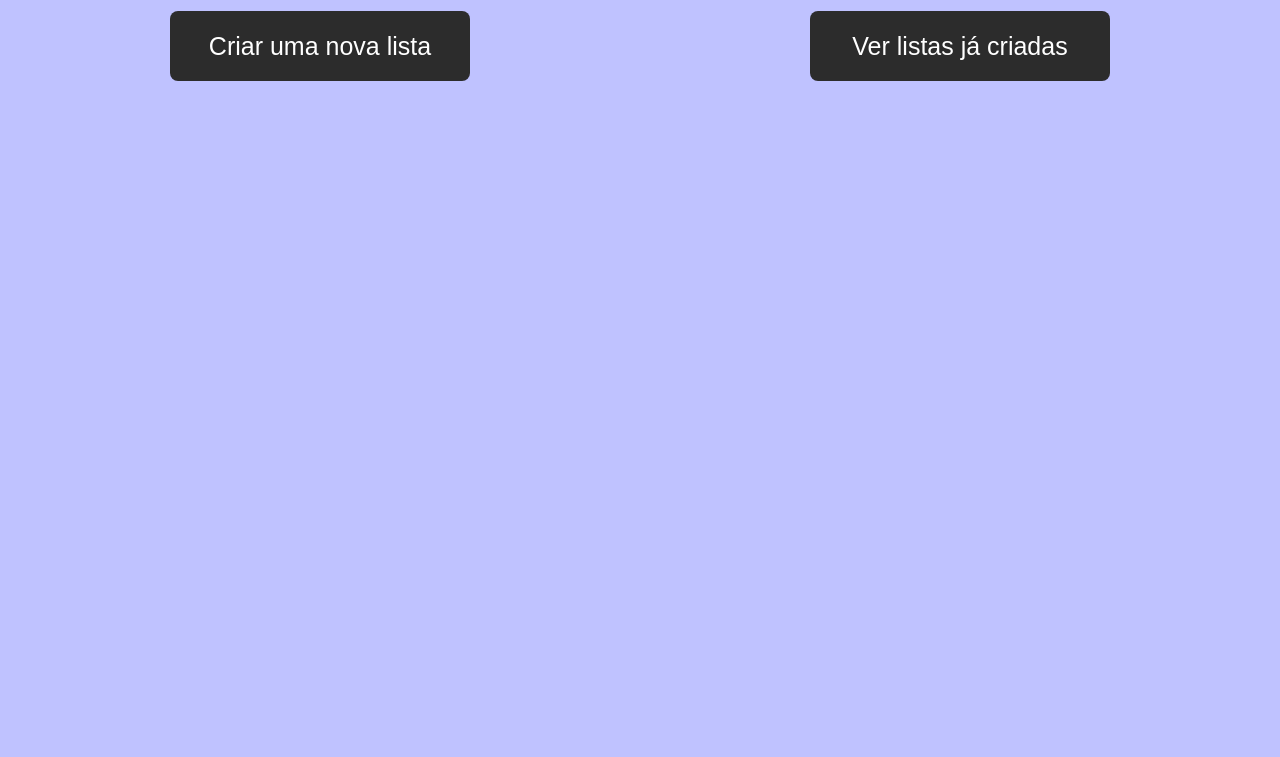
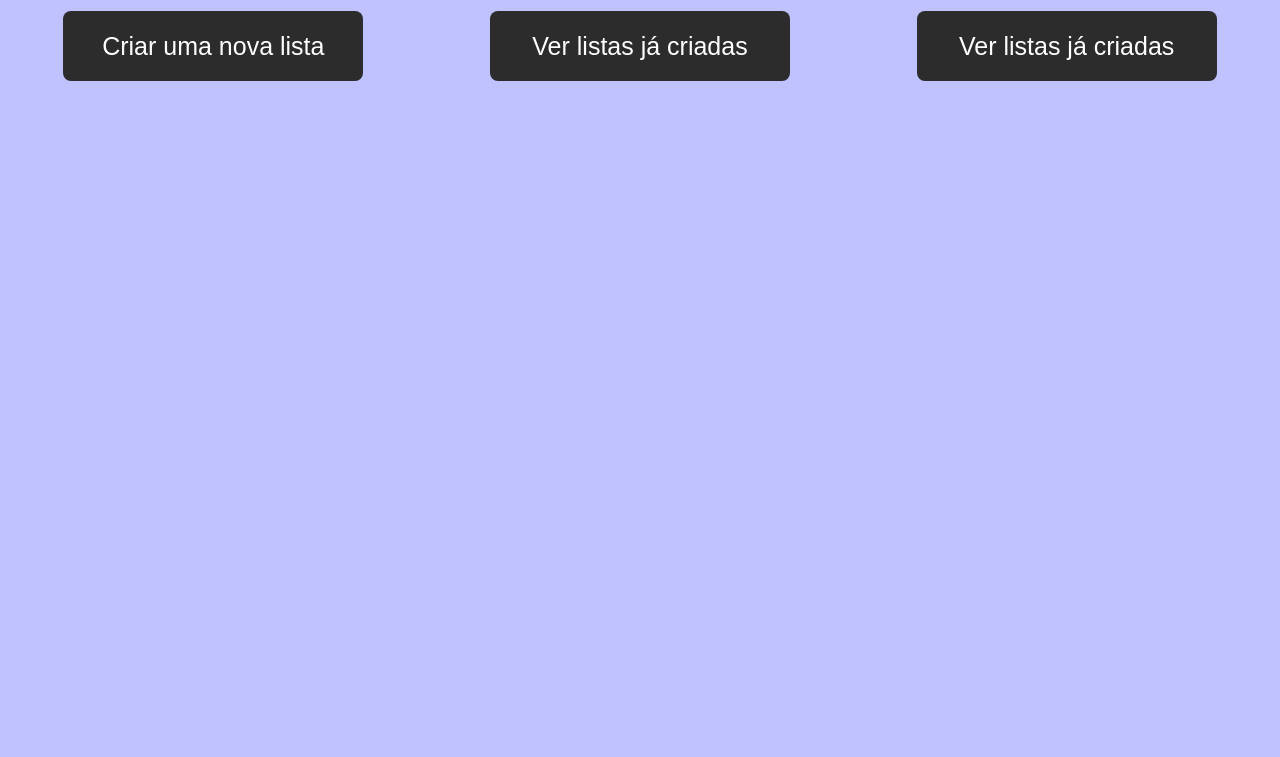
Before and after one commit to GuilhermeEK23/lista-de-compra, a plain HTML site: page index.html in a window 1280 px wide. Shown: the part 93-850 px from the top of the page. Drawn offline with Linux system fonts and the light colour scheme.

Commit message:
modificação-teste

```diff
--- a/index.html
+++ b/index.html
@@ -11,6 +11,7 @@
         <h1>Lista de compra</h1>
         <nav>
             <button onclick="createList()">Criar uma nova lista</button>
+            <button>Ver listas já criadas</button>
             <button>Ver listas já criadas</button>
         </nav>
     </header>
```
